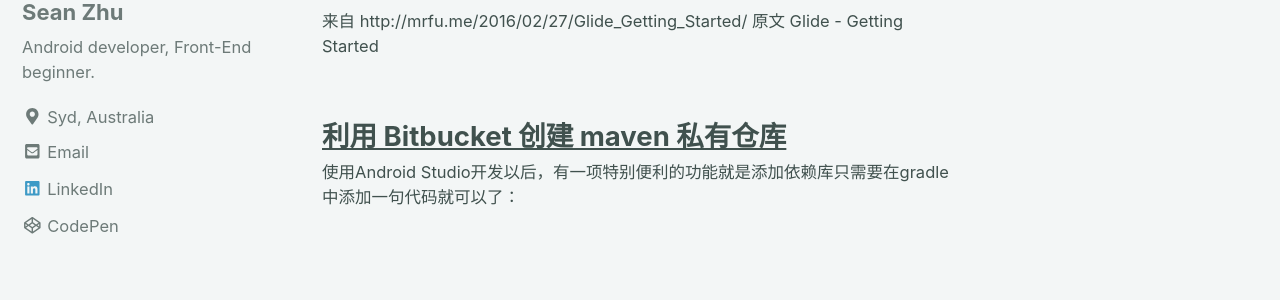
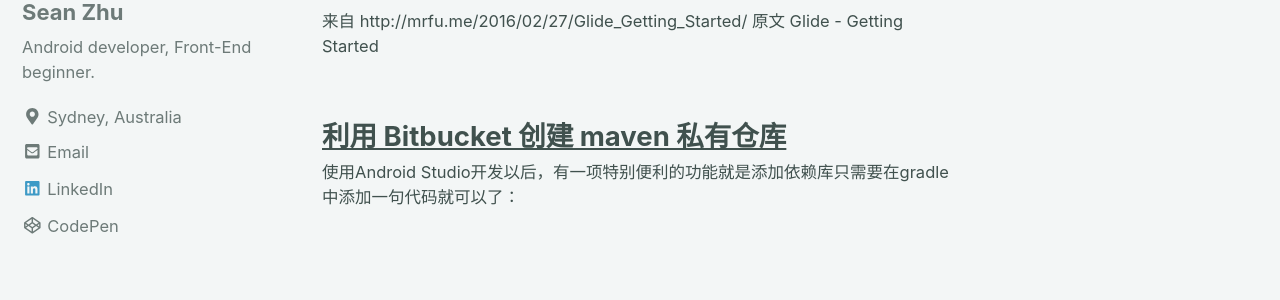
Before and after one commit to SeanZom/SeanZom.github.io, a Jekyll site: the page built from index.html, in a window 1280 px wide. Shown: the part 265-565 px from the top of the page. Built offline with Jekyll 4.4.1, drawn with Linux system fonts in a browser that asks for light colours; nearby versions of some CDN libraries; the list of posts is cut into pages by our own code.

Commit message:
Update _config.yml

```diff
--- a/_config.yml
+++ b/_config.yml
@@ -49,7 +49,7 @@
   name             : "Sean Zhu"
   avatar           :  "/assets/images/bio-photo.jpeg" # path of avatar image, e.g. "/assets/images/bio-photo.jpg"
   bio              : "Android developer, Front-End beginner."
-  location         : "Syd, Australia"
+  location         : "Sydney, Australia"
   email            : "seanzhuwx@gmail.com"
   uri              :
   home             : # null (default), "absolute or relative url to link to author home"
```
